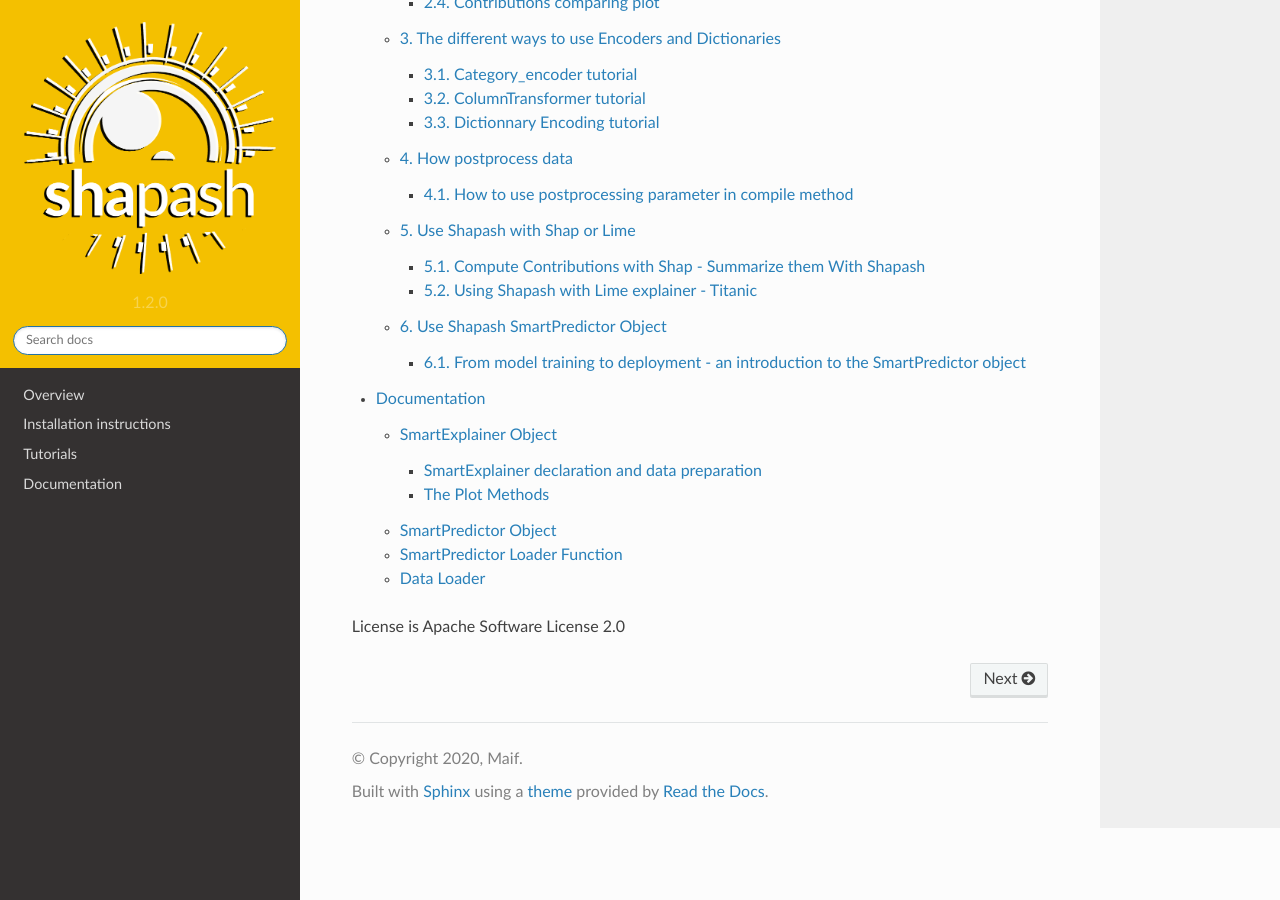
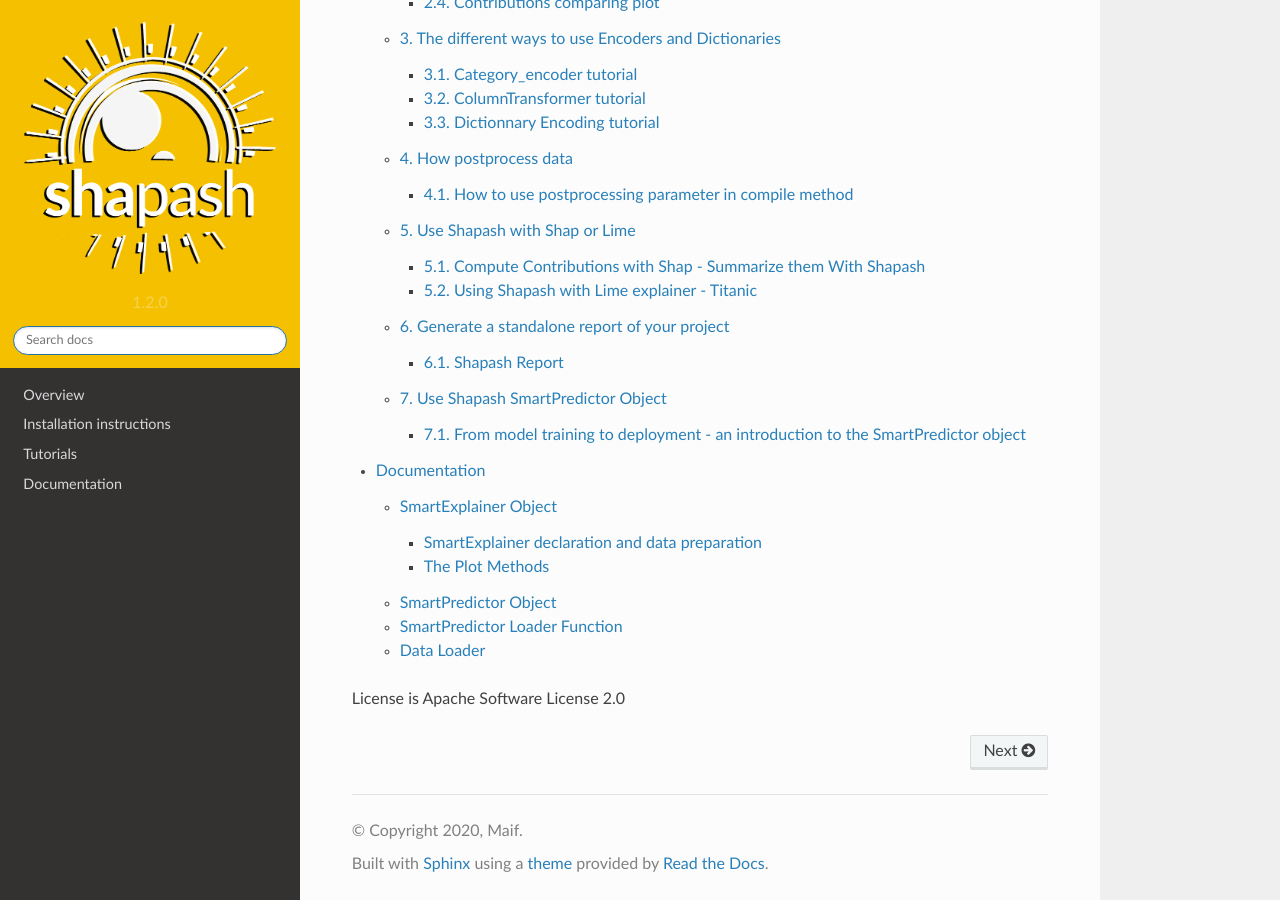
Before and after one commit to MAIF/shapash, a Sphinx documentation site: the page built from docs/index.rst, in a window 1280 px wide and 900 px high, scrolled down 3810 px. Built offline with Sphinx 7.4.7 and the Read the Docs theme 2.0.0, drawn with Linux system fonts in a browser that asks for light colours; part of the change alters nothing that is shown.

Commit message:
add tutorial to shapash documentation

```diff
--- a/docs/tutorials/index.rst
+++ b/docs/tutorials/index.rst
@@ -15,4 +15,5 @@ This part offers a series of tutorials and allows users to gradually discover th
     encoder
     postprocess
     explainer
+    report
     predictor
--- /dev/null
+++ b/docs/tutorials/report.rst
@@ -0,0 +1,10 @@
+.. explainer:
+
+Generate a standalone report of your project
+=============================
+
+.. toctree::
+    :maxdepth: 2
+
+
+    tuto-shapash-report01.rst
--- /dev/null
+++ b/docs/tutorials/tuto-shapash-report01.rst
@@ -0,0 +1,253 @@
+Shapash Report
+==============
+
+   The Shapash Report feature allows data scientists to deliver to
+   anyone who is interested in their project **a document that freezes
+   different aspects of their work as a basis of an audit report**. This
+   document can be easily shared across teams and does not require
+   anything else than a working internet connexion.
+
+| The shapash ``generate_report`` method allows to generate a report of
+  your project.
+| The result is a standalone HTML file that does not require any
+  external dependency or server to work.
+| The only requirement for the document to display properly is an active
+  internet connexion.
+
+The report contains the following information :
+
+1. General information about the project
+2. Description of the dataset used
+3. Documentation about data preparation and feature engineering
+4. Details about your model used (library, parameters…)
+5. Exploration of the data with a focus on the difference between train and test sets
+6. Global explainability of the model
+7. Model performance
+
+   The first three points are generated using a YML file that the user
+   should fill. An example is available
+   `here <https://github.com/MAIF/shapash/blob/master/tutorial/report/utils/project_info.yml>`__.
+
+This tutorial presents an example of how one can generate the Shapash
+Report.
+
+Content:
+
+- Set up an example project
+- Create and fill your project information that will be displayed in the report
+- Generate the base Shapash Report
+- *Go further*: Generate a custom report
+
+Data from Kaggle `House
+Prices <https://www.kaggle.com/c/house-prices-advanced-regression-techniques/data>`__
+
+   Note : you may need to download the HTML report locally and open it
+   in your browser otherwise it may not show properly.
+
+.. code:: ipython3
+
+    import pandas as pd
+    from category_encoders import OrdinalEncoder
+    from sklearn.ensemble import RandomForestRegressor
+    from sklearn.model_selection import train_test_split
+
+Building Supervized Model
+-------------------------
+
+.. code:: ipython3
+
+    from shapash.data.data_loader import data_loading
+    house_df, house_dict = data_loading('house_prices')
+    y_df=house_df['SalePrice']
+    X_df=house_df[house_df.columns.difference(['SalePrice'])]
+
+.. code:: ipython3
+
+    from category_encoders import OrdinalEncoder
+
+    categorical_features = [col for col in X_df.columns if X_df[col].dtype == 'object']
+
+    encoder = OrdinalEncoder(
+        cols=categorical_features,
+        handle_unknown='ignore',
+        return_df=True).fit(X_df)
+
+    X_df = encoder.transform(X_df)
+
+.. code:: ipython3
+
+    Xtrain, Xtest, ytrain, ytest = train_test_split(X_df, y_df, train_size=0.75, random_state=1)
+
+.. code:: ipython3
+
+    regressor = RandomForestRegressor(n_estimators=50).fit(Xtrain, ytrain)
+
+.. code:: ipython3
+
+    y_pred = pd.DataFrame(regressor.predict(Xtest),columns=['pred'], index=Xtest.index)
+
+Fill your project information
+-----------------------------
+
+**The next step is to create a YML file containing information about
+your project.**
+
+| We will use the example file available
+  `here <https://github.com/MAIF/shapash/blob/master/tutorial/report/utils/project_info.yml>`__.
+| **You are welcome to use this file as a template for your own
+  report.**
+
+We display the information contained in the YML file below :
+
+.. code:: ipython3
+
+    import yaml
+
+    with open(r'utils/project_info.yml') as file:
+        project_info = yaml.full_load(file)
+
+    print(yaml.dump(project_info, sort_keys=False))
+
+--------------
+
+**If you want to create your own custom file :**
+
+| The keys of the YML file are the titles of the different sections in
+  the report.
+| The YML file must then respect the following format:
+
+.. code:: yaml
+
+   Title of section 1:
+       property1 name: property1 value
+       property2 name: property2 value
+       ...
+   Title of section 2:
+       property1 name: property1 value
+       ...
+
+..
+
+   Note that the **date** can be computed automatically using the *auto*
+   property value (see example above)
+
+Generate your report
+--------------------
+
+Declare and compile SmartExplainer object
+~~~~~~~~~~~~~~~~~~~~~~~~~~~~~~~~~~~~~~~~~
+
+.. code:: ipython3
+
+    from shapash.explainer.smart_explainer import SmartExplainer
+
+.. code:: ipython3
+
+    xpl = SmartExplainer(features_dict=house_dict) # optional parameter, specifies label for features name
+
+.. code:: ipython3
+
+    xpl.compile(
+        x=Xtest,
+        model=regressor,
+        preprocessing=encoder, # Optional: compile step can use inverse_transform method
+        y_pred=y_pred # Optional
+    )
+
+At this step the model can be checked and inspected using different
+methods of the SmartExplainer object we just created.
+
+Please refer to the other tutorials for more information.
+
+Generate the base Shapash Report
+~~~~~~~~~~~~~~~~~~~~~~~~~~~~~~~~
+
+Next we can generate the report using the ``generate_report`` method of
+our SmartExplainer object.
+
+We need to pass ``x_train``, ``y_train`` and ``y_test`` parameters in
+order to explore the data used when training the model.
+
+Please refer to the documentation for a full description of the
+parameters.
+
+.. code:: ipython3
+
+    xpl.generate_report(
+        output_file='output/report.html',
+        project_info_file='utils/project_info.yml',
+        x_train=Xtrain,
+        y_train=ytrain,
+        y_test=ytest,
+        title_story="House prices report",
+        title_description="""This document is a data science report of the kaggle house prices tutorial project.
+            It was generated using the Shapash library.""",
+        metrics=[
+            {
+                'path': 'sklearn.metrics.mean_absolute_error',
+                'name': 'Mean absolute error',
+            },
+            {
+                'path': 'sklearn.metrics.mean_squared_error',
+                'name': 'Mean squared error',
+            }
+        ]
+    )
+
+Customize your own report
+-------------------------
+
+Now let’s customize our report by adding some new sections.
+
+To do so : - First, **copy the base report notebook** you can find
+`here <https://github.com/MAIF/shapash/blob/master/shapash/report/base_report.ipynb>`__.
+This is the notebook that is used to generate the shapash report. It is
+executed and then converted to an HTML file. Only the output of each
+cell is kept and the code is deleted. - Then, delete or add cells
+depending on what you want to change. - Finally, add the parameter
+``notebook_path="path/to/your/custom/report.ipynb"`` in the
+``generate_report`` method.
+
+   **Tip** : You can use the ``working_dir`` parameter to easily work
+   inside your custom notebook before using the ``generate_report``
+   method. This way you can load the parameters used inside the notebook
+   by papermill. Replace the ``dir_path`` inside your custom notebook
+   with your own ``working_dir`` where are saved the different instances
+   used.
+
+For our simple example, we created `this
+notebook <https://github.com/MAIF/shapash/blob/master/tutorial/report/utils/custom_report.ipynb>`__.
+- We removed the multivariate analysis using the
+``report.display_dataset_analysis(multivariate_analysis=False)`` (see
+notebook utils/custom_report.ipynb for more information) - It includes
+new sections **Relashionship with target variable** and **Relashionship
+between training variables** in which we included new simple graphs for
+this example. - We also added new cells at the end of the **metrics**
+section.
+
+Next, we use this notebook to generate our new custom report :
+
+.. code:: ipython3
+
+    xpl.generate_report(
+        output_file='output/custom_report.html',
+        project_info_file='utils/project_info.yml',
+        x_train=Xtrain,
+        y_train=ytrain,
+        y_test=ytest,
+        title_story="House prices report",
+        title_description="""This document is a data science report of the kaggle house prices tutorial project.
+            It was generated using the Shapash library.""",
+        metrics=[
+            {
+                'path': 'sklearn.metrics.mean_absolute_error',
+                'name': 'Mean absolute error',
+            },
+            {
+                'path': 'sklearn.metrics.mean_squared_error',
+                'name': 'Mean squared error',
+            }
+        ],
+        working_dir='working',
+        notebook_path="utils/custom_report.ipynb"
+    )
```
